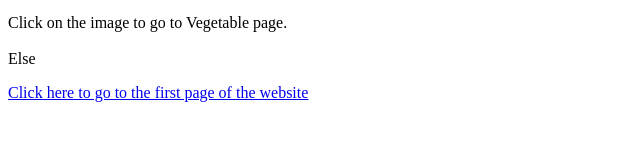
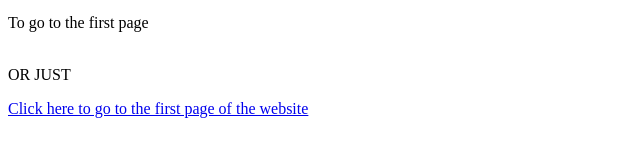
Before and after one commit to Tarun160603/webi, a plain HTML site: page hot4.html in a window 1280 px wide. Shown: the part 222-378 px from the top of the page, without its empty margins (0-640 px from the left). Drawn offline with Linux system fonts and the light colour scheme.

Commit message:
Update hot4.html

```diff
--- a/hot4.html
+++ b/hot4.html
@@ -4,9 +4,9 @@
     <title>Anchor</title>
   </head>
   <body>
-    <p><a href =""  target = "_blank"><img src = "https://www.cdc.gov/foodsafety/images/comms/features/GettyImages-1247930626-500px.jpg?_=00453" height = "200" width = "300"></a></p>
-    <figcaption>Click on the image to go to Vegetable page.</figcaption><br>
-    Else
-    <p><a href = "https://manesha02.github.io/WT-Assignment-1/">Click here to go to the first page of the website</a></p>
+    <p><a href ="https://tarun160603.github.io/webi/hot2.html"  target = "_blank"><img src = "https://cdn.vox-cdn.com/thumbor/xBIBkXiGLcP-kph3pCX61U7RMPY=/0x0:1400x788/1200x800/filters:focal(588x282:812x506)/cdn.vox-cdn.com/uploads/chorus_image/image/70412073/0377c76083423a1414e4001161e0cdffb0b36e1f_760x400.0.png" height = "200" width = "300"></a></p>
+    <p>To go to the first page</p><br>
+    OR JUST
+    <p><a href = "https://tarun160603.github.io/webi/">Click here to go to the first page of the website</a></p>
   </body>
 </html>
```
